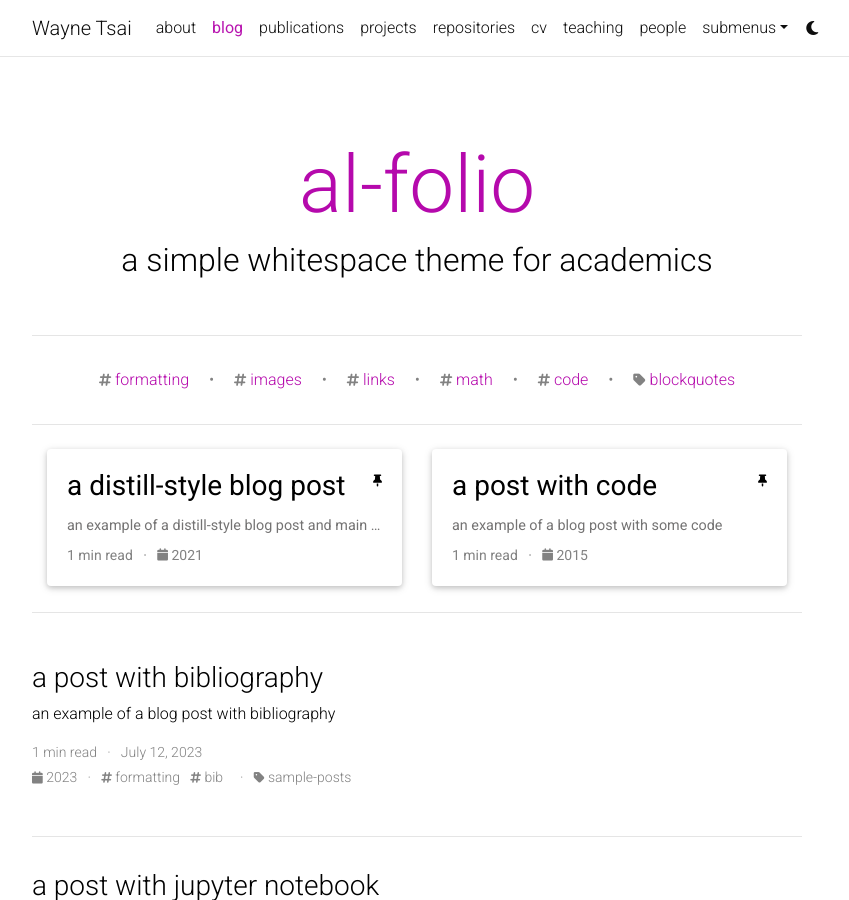
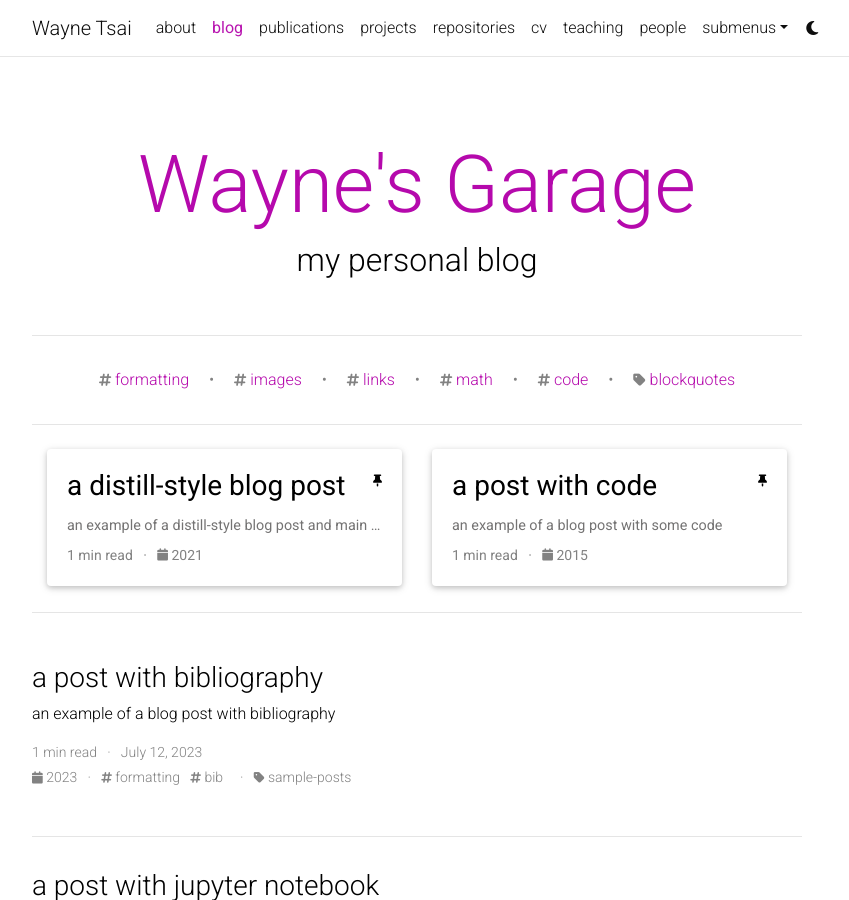
Before and after one commit to wayne-tsai/wayne-tsai-folio, a Jekyll site: the page built from blog/index.html, in a window 1280 px wide and 900 px high. Shown: the whole window, without its empty margins (223-1072 px from the left). Built offline with Jekyll 4.4.1, drawn with Linux system fonts in a browser that asks for light colours; the list of posts is cut into pages by our own code; comment, search, counter and statistics services are not loaded; a style sheet for code colours, icons or effects is not loaded.

Commit message:
edit blog settings

```diff
--- a/_config.yml
+++ b/_config.yml
@@ -117,9 +117,9 @@
 # Blog
 # -----------------------------------------------------------------------------
 
-blog_name: al-folio # blog_name will be displayed in your blog page
+blog_name: Wayne's Garage # blog_name will be displayed in your blog page
 blog_nav_title: blog # your blog must have a title for it to be displayed in the nav bar
-blog_description: a simple whitespace theme for academics
+blog_description: my personal blog
 permalink: /blog/:year/:title/
 
 # Pagination
```
